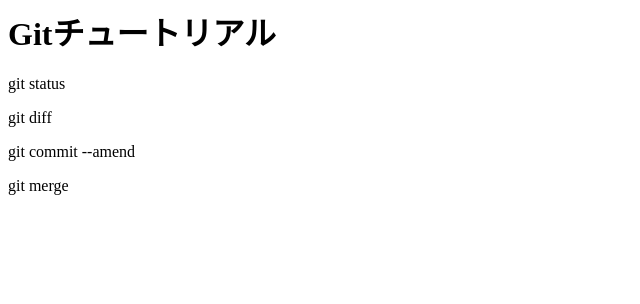
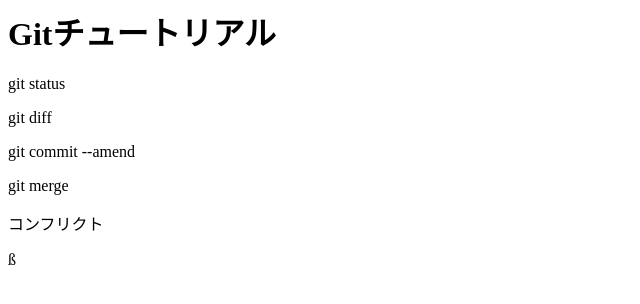
Before and after one commit to OkaRitsu/git_tutorial, a plain HTML site: page index.html in a window 1280 px wide. Shown: the whole page, without its empty margins (0-640 px from the left). Drawn offline with Linux system fonts and the light colour scheme.

Commit message:
コンフリクトを追記

```diff
--- a/index.html
+++ b/index.html
@@ -3,3 +3,4 @@
 <p>git diff</p>
 <p>git commit --amend</p>
 <p>git merge</p>
+<p>コンフリクト</p>ß
```
